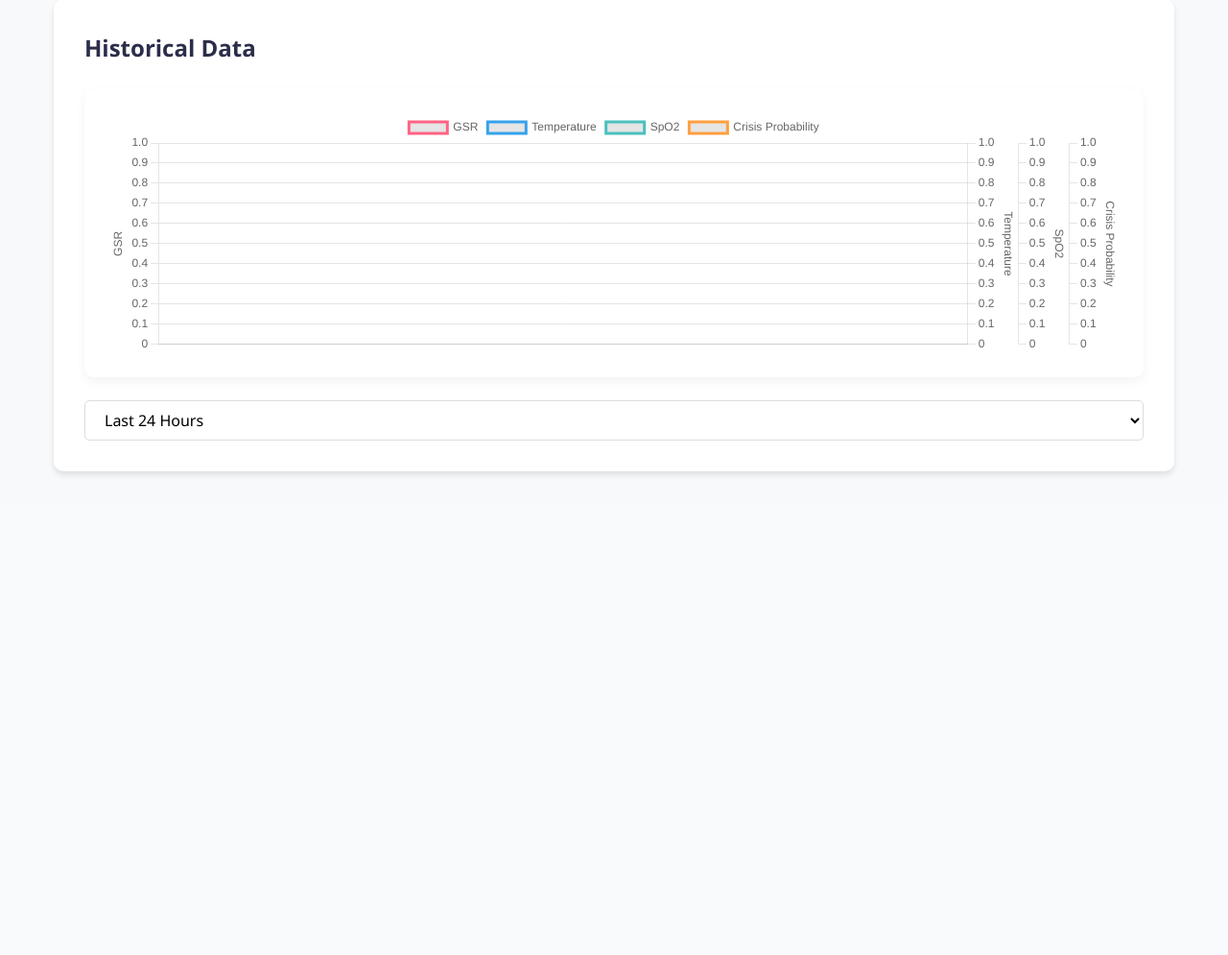
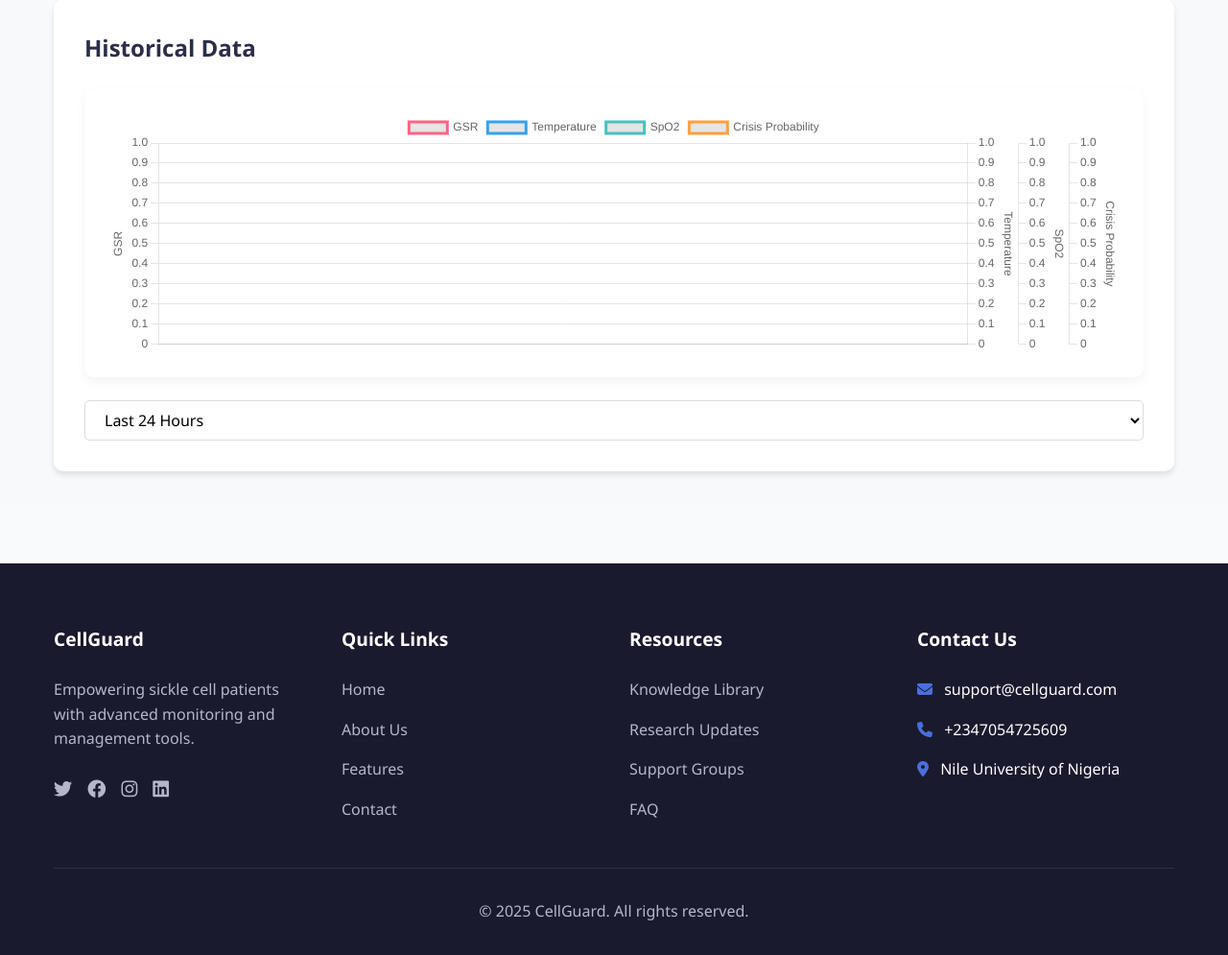
Before and after one commit to dvmilola/CellGuard, a Flask app: page /predictions in a window 1280 px wide. Shown: the part 874-1869 px from the top of the page at 96% size. Before the commit the page ends 1370 px from the top, so only its background shows below. Run offline with Flask 2, Linux system fonts and the light colour scheme; a user stored in the database is signed in; data that the repository does not hold is empty; parts of the project's set-up code (start-up, migrations or seed data) failed here and were passed over; some libraries are stand-ins or nearby versions.

Commit message:
Update footer styles and contact information across pages

```diff
--- a/templates/medications.html
+++ b/templates/medications.html
@@ -310,7 +310,7 @@
         <div class="footer-section">
           <h4>Resources</h4>
           <ul class="footer-links">
-            <li><a href="/library">Knowledge Library</a></li>
+            <li><a href="/knowledge-library">Knowledge Library</a></li>
             <li><a href="/research">Research Updates</a></li>
             <li><a href="/support">Support Groups</a></li>
             <li><a href="/faq">FAQ</a></li>
@@ -321,8 +321,8 @@
           <h4>Contact Us</h4>
           <ul class="footer-links">
             <li><i class="fas fa-envelope"></i> support@cellguard.com</li>
-            <li><i class="fas fa-phone"></i> +1 (555) 123-4567</li>
-            <li><i class="fas fa-map-marker-alt"></i> 123 Health St, Medical District</li>
+            <li><i class="fas fa-phone"></i> +2347054725609</li>
+            <li><i class="fas fa-map-marker-alt"></i> Nile University of Nigeria</li>
           </ul>
         </div>
       </div>
--- a/templates/predictions.html
+++ b/templates/predictions.html
@@ -501,6 +501,83 @@
   .indicator-danger {
     background-color: #dc3545;
   }
+
+  /* Footer Styles */
+  .site-footer {
+    background-color: #1a1a2e;
+    color: #fff;
+    padding: 4rem 0 2rem;
+    margin-top: 4rem;
+  }
+
+  .footer-content {
+    display: grid;
+    grid-template-columns: repeat(auto-fit, minmax(250px, 1fr));
+    gap: 2rem;
+    margin-bottom: 2rem;
+  }
+
+  .footer-section h4 {
+    color: #fff;
+    margin-bottom: 1.5rem;
+    font-size: 1.2rem;
+  }
+
+  .footer-section p {
+    color: #b4b7c9;
+    line-height: 1.6;
+    margin-bottom: 1.5rem;
+  }
+
+  .footer-links {
+    list-style: none;
+    padding: 0;
+  }
+
+  .footer-links li {
+    margin-bottom: 1rem;
+  }
+
+  .footer-links a {
+    color: #b4b7c9;
+    text-decoration: none;
+    transition: color 0.3s;
+  }
+
+  .footer-links a:hover {
+    color: #fff;
+  }
+
+  .footer-links i {
+    margin-right: 0.5rem;
+    color: var(--primary);
+  }
+
+  .social-links {
+    display: flex;
+    gap: 1rem;
+  }
+
+  .social-link {
+    color: #b4b7c9;
+    font-size: 1.2rem;
+    transition: color 0.3s;
+  }
+
+  .social-link:hover {
+    color: #fff;
+  }
+
+  .footer-bottom {
+    text-align: center;
+    padding-top: 2rem;
+    border-top: 1px solid rgba(255, 255, 255, 0.1);
+  }
+
+  .footer-bottom p {
+    color: #b4b7c9;
+    margin: 0;
+  }
     </style>
 
     <script>
@@ -888,5 +965,57 @@
         // Load initial historical data
         document.addEventListener('DOMContentLoaded', loadHistoricalData);
 </script>
+</div>
+  </div>
+
+  <footer class="site-footer">
+    <div class="container">
+      <div class="footer-content">
+        <div class="footer-section">
+          <h4>CellGuard</h4>
+          <p>Empowering sickle cell patients with advanced monitoring and management tools.</p>
+          <div class="social-links">
+            <a href="#" class="social-link"><i class="fab fa-twitter"></i></a>
+            <a href="#" class="social-link"><i class="fab fa-facebook"></i></a>
+            <a href="#" class="social-link"><i class="fab fa-instagram"></i></a>
+            <a href="#" class="social-link"><i class="fab fa-linkedin"></i></a>
+          </div>
+        </div>
+
+        <div class="footer-section">
+          <h4>Quick Links</h4>
+          <ul class="footer-links">
+            <li><a href="/">Home</a></li>
+            <li><a href="/about">About Us</a></li>
+            <li><a href="/features">Features</a></li>
+            <li><a href="/contact">Contact</a></li>
+          </ul>
+        </div>
+
+        <div class="footer-section">
+          <h4>Resources</h4>
+          <ul class="footer-links">
+            <li><a href="/knowledge-library">Knowledge Library</a></li>
+            <li><a href="/research">Research Updates</a></li>
+            <li><a href="/support">Support Groups</a></li>
+            <li><a href="/faq">FAQ</a></li>
+          </ul>
+        </div>
+
+        <div class="footer-section">
+          <h4>Contact Us</h4>
+          <ul class="footer-links">
+            <li><i class="fas fa-envelope"></i> support@cellguard.com</li>
+            <li><i class="fas fa-phone"></i> +2347054725609</li>
+            <li><i class="fas fa-map-marker-alt"></i> Nile University of Nigeria</li>
+          </ul>
+        </div>
+      </div>
+
+      <div class="footer-bottom">
+        <p>&copy; 2025 CellGuard. All rights reserved.</p>
+      </div>
+    </div>
+  </footer>
 </body>
 </html>
```
